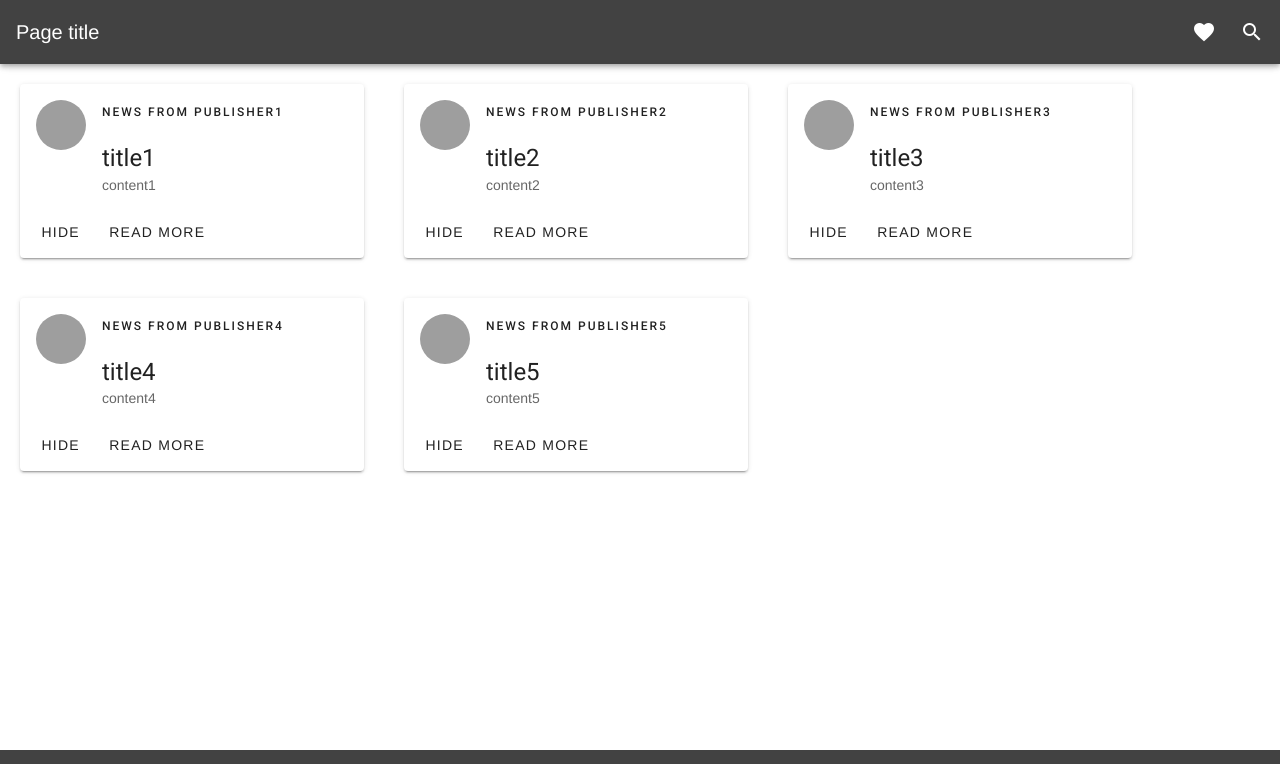
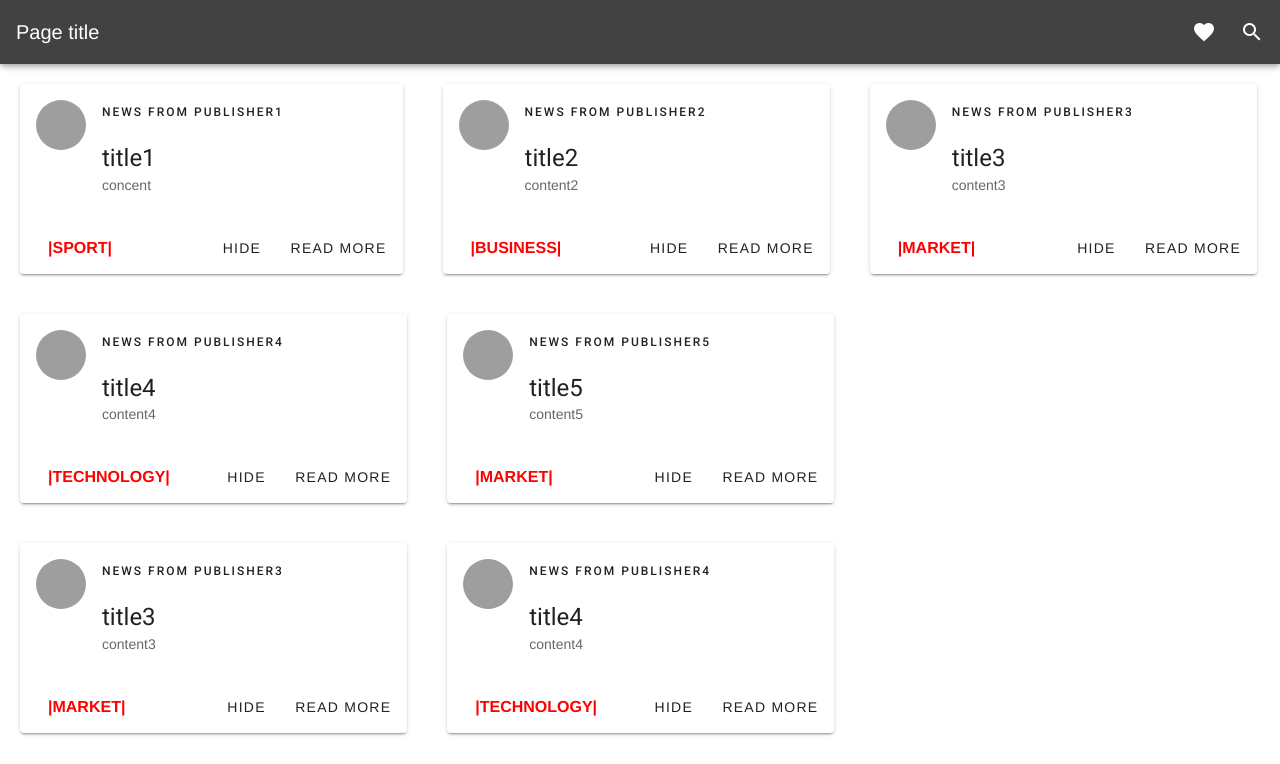
Before and after one commit to Azjargal13/handy-news, a Vue app: page /news in a window 1280 px wide. Shown: the top 764 px of the page. Built offline with nearby package versions, Linux system fonts and the light colour scheme.

Commit message:
news card details and minor updates

```diff
--- a/src/components/helper/NewsCollection.vue
+++ b/src/components/helper/NewsCollection.vue
@@ -1,9 +1,9 @@
 <template>
-  <div class="d-md-flex flex-wrap">
+  <div class="d-md-flex flex-wrap mb-12">
     <!-- in cicle logo shows news source -->
     <v-card
       class="mx-5 my-5"
-      max-width="344"
+      max-width="444"
       style="text-align:left"
       v-for="news in newsAll"
       :key="news.id"
@@ -16,11 +16,23 @@
             >{{ news.title }}
           </v-list-item-title>
 
-          <v-list-item-subtitle> {{ news.content }} </v-list-item-subtitle>
+          <v-list-item-subtitle>
+            <p>
+              {{ news.content }}
+            </p>
+          </v-list-item-subtitle>
         </v-list-item-content>
       </v-list-item>
       <v-card-actions>
-        <v-btn text>Hide</v-btn>
+        <!-- based on the category, color will be changed -->
+        <p class="ml-5 mb-0 text-uppercase font-weight-bold categoryColor">
+          |{{ news.category }}|
+        </p>
+        <v-spacer></v-spacer>
+        <!-- hide button close the card -->
+        <!-- when card closed, remaining cards position will be changed -->
+        <v-btn text>Hide </v-btn>
+        <!-- read more button open url to another tab -->
         <v-btn text>Read more</v-btn>
       </v-card-actions>
     </v-card>
@@ -48,7 +60,7 @@ export default class NewsCollection extends Vue {
   private newsAll: Array<newsBundle> = [
     {
       title: "title1",
-      content: "content1",
+      content: "concent",
       publisher: "publisher1",
       publishedOn: "17-Dec, 19",
       category: "sport"
@@ -80,6 +92,27 @@ export default class NewsCollection extends Vue {
       publisher: "publisher5",
       publishedOn: "17-Dec, 19",
       category: "market"
+    },
+    {
+      title: "title3",
+      content: "content3",
+      publisher: "publisher3",
+      publishedOn: "17-Dec, 19",
+      category: "market"
+    },
+    {
+      title: "title4",
+      content: "content4",
+      publisher: "publisher4",
+      publishedOn: "17-Dec, 19",
+      category: "technology"
+    },
+    {
+      title: "title5",
+      content: "content5",
+      publisher: "publisher5",
+      publishedOn: "17-Dec, 19",
+      category: "market"
     }
   ];
 
@@ -87,4 +120,8 @@ export default class NewsCollection extends Vue {
 }
 </script>
 
-<style scoped></style>
+<style scoped>
+.categoryColor {
+  color: red;
+}
+</style>
--- a/src/components/main/CategoryComp.vue
+++ b/src/components/main/CategoryComp.vue
@@ -6,7 +6,7 @@
       label="News category"
       color="black"
       multiple="true"
-      class="mx-auto"
+      class="mx-auto text-right"
       hint="You can pick up various type of news :)"
       persistent-hint
       prepend-icon="$bmark"
@@ -14,7 +14,7 @@
     <!-- date picker -->
     <DatePickerComp />
     <!-- news fetching confirmation button -->
-    <v-btn class="secondary pa=3 newsBtn" to="/news" block>
+    <v-btn class="accent pa=3 newsBtn" to="/news" block>
       <v-icon>$news</v-icon>
       Show my news
     </v-btn>
--- a/src/components/main/SearchComp.vue
+++ b/src/components/main/SearchComp.vue
@@ -55,12 +55,12 @@
                 <span>Left tooltip</span>
               </v-tooltip> -->
             </div>
-            <div v-show="showSelected" class="mx-auto">
+            <div v-show="showSelected" class="mx-auto mb-4">
               <h3>Your selected news sources are</h3>
               <h4
                 v-for="src in selectedNewsSrc"
                 :key="src.id"
-                class="selectedNewsSrc mx-5 my-0.5"
+                class="selectedNewsSrc mx-8 my-0.5 font-weight-bold"
               >
                 {{ src }}
               </h4>
@@ -162,7 +162,7 @@ export default class SearchComp extends Vue {
   margin: 5px 10px 5px auto;
 }
 .selectedNewsSrc {
-  color: gray;
+  color: #212121;
 }
 .containerScroll {
   max-height: 1000px;
--- a/src/plugins/vuetify.ts
+++ b/src/plugins/vuetify.ts
@@ -10,7 +10,9 @@ export default new Vuetify({
       heart: "mdi-heart",
       news: "mdi-newspaper",
       event: "mdi-calendar",
-      bmark: "mdi-bookmark-check"
+      bmark: "mdi-bookmark-check",
+      close: "mdi-close-box",
+      more: "mdi-page-next"
     }
   },
   theme: {
```
